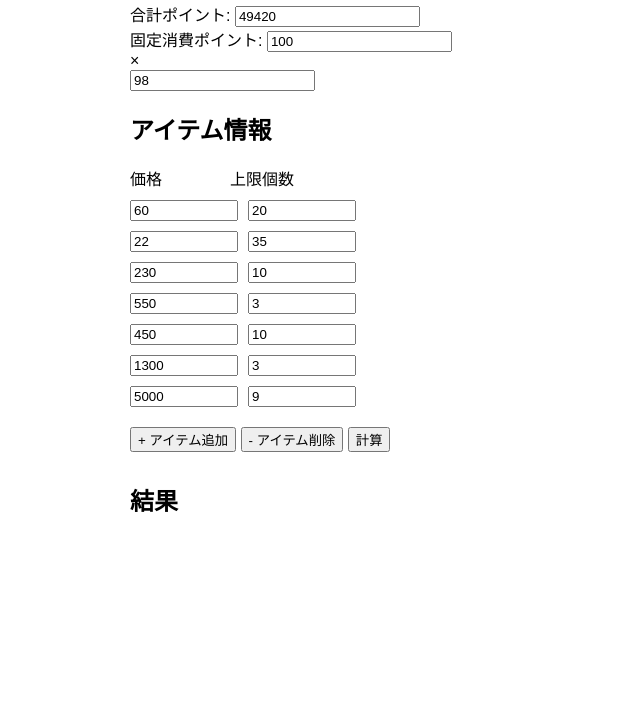
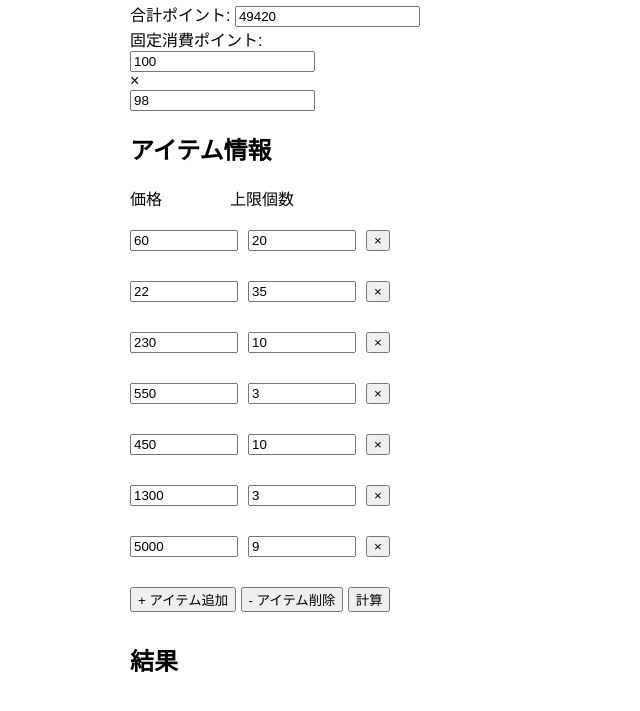
Before and after one commit to Eztas/CalculateWithoutWaste, a plain HTML site: page index.html in a window 1280 px wide. Shown: the part 107-818 px from the top of the page, without its empty margins (110-750 px from the left). Drawn offline with Linux system fonts and the light colour scheme.

Commit message:
個々のインプットを削除するボタンを実装

```diff
--- a/index.html
+++ b/index.html
@@ -39,6 +39,7 @@
     <input type="number" id="totalPoints" value="49420">
     <br>
     <label for="fixSumPoints">固定消費ポイント:</label>
+    <br>
     <input type="number" id="fixPoints" value="100">
     <br>
     ×
@@ -72,7 +73,15 @@
             newItem.innerHTML = `
                 <input type="number" class="itemPrice" placeholder="価格" value="${price}">
                 <input type="number" class="itemLimit" placeholder="上限" value="${limit}">
+                <button class="deleteItem">×</button>
             `;
+
+            // オブジェクト指向のように、生成したボタンに押下されたら親要素を削除するメソッドを付与する
+            const deleteButton = newItem.querySelector('.deleteItem');
+            deleteButton.addEventListener('click', function() {
+                newItem.remove();  // この親要素（div.item-input）を削除
+                itemCount--;
+            });
             itemInputs.appendChild(newItem);
         }
 
```
Also changed, not shown: 1 other file.
